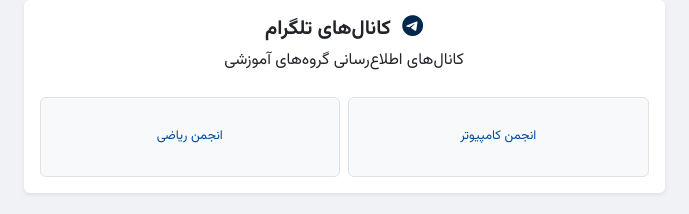
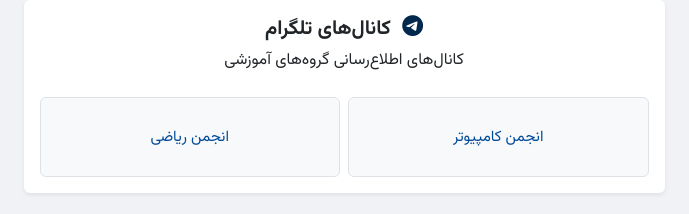
Before and after one commit to cs-scu/scu-welcome, a plain HTML site: page index.html in a window 1280 px wide. Shown: the part 258-472 px from the top of the page, 296-985 px from the left. Drawn offline with nearby package versions, Linux system fonts and the light colour scheme.

Commit message:
bigger font

```diff
--- a/css/main.css
+++ b/css/main.css
@@ -103,7 +103,7 @@ h6 .bi {
     width: 100%;
     min-height: 80px; /* Replaced height: 100% for a boxier look */
     padding: 0.75rem 0.5rem;
-    font-size: 0.8rem; /* Smaller font for small boxes */
+    font-size: 0.95rem; /* MODIFIED: Increased font size */
     font-weight: 500;
     text-align: center;
     color: var(--action-blue);
```
